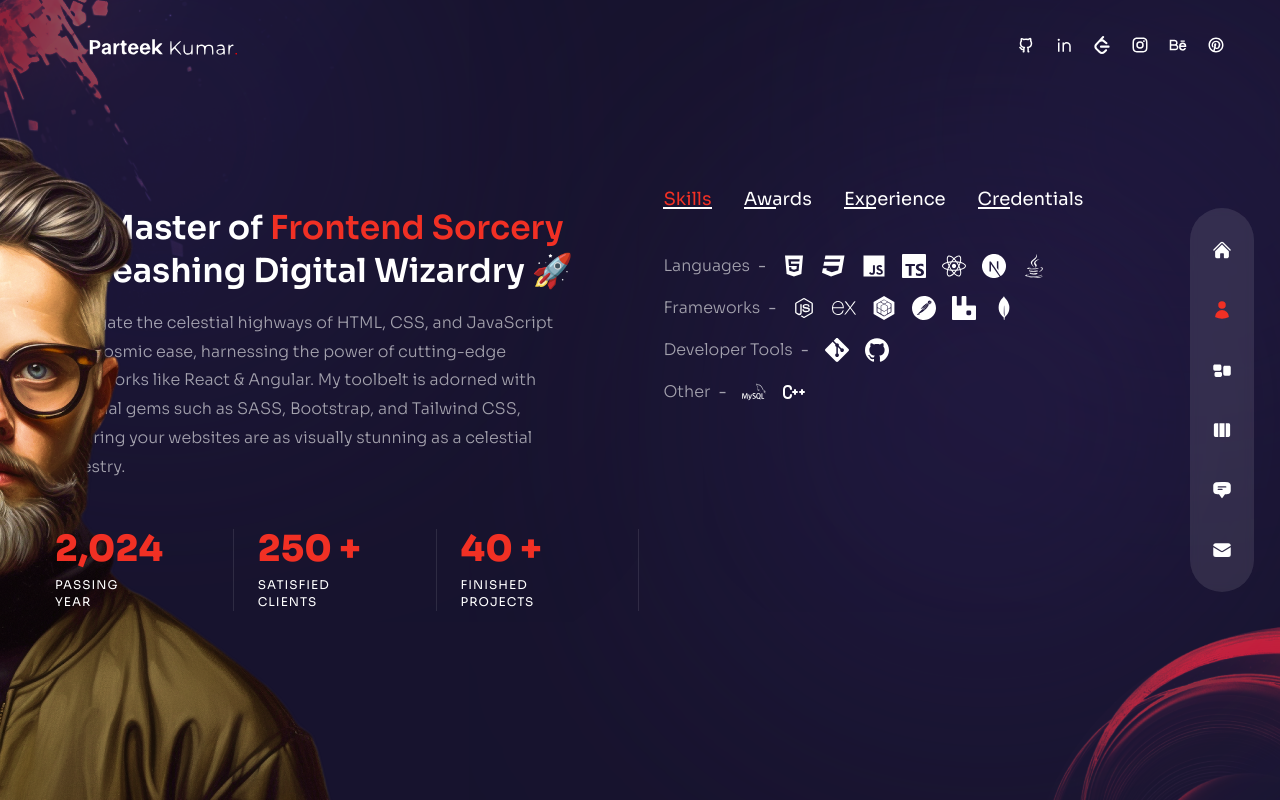
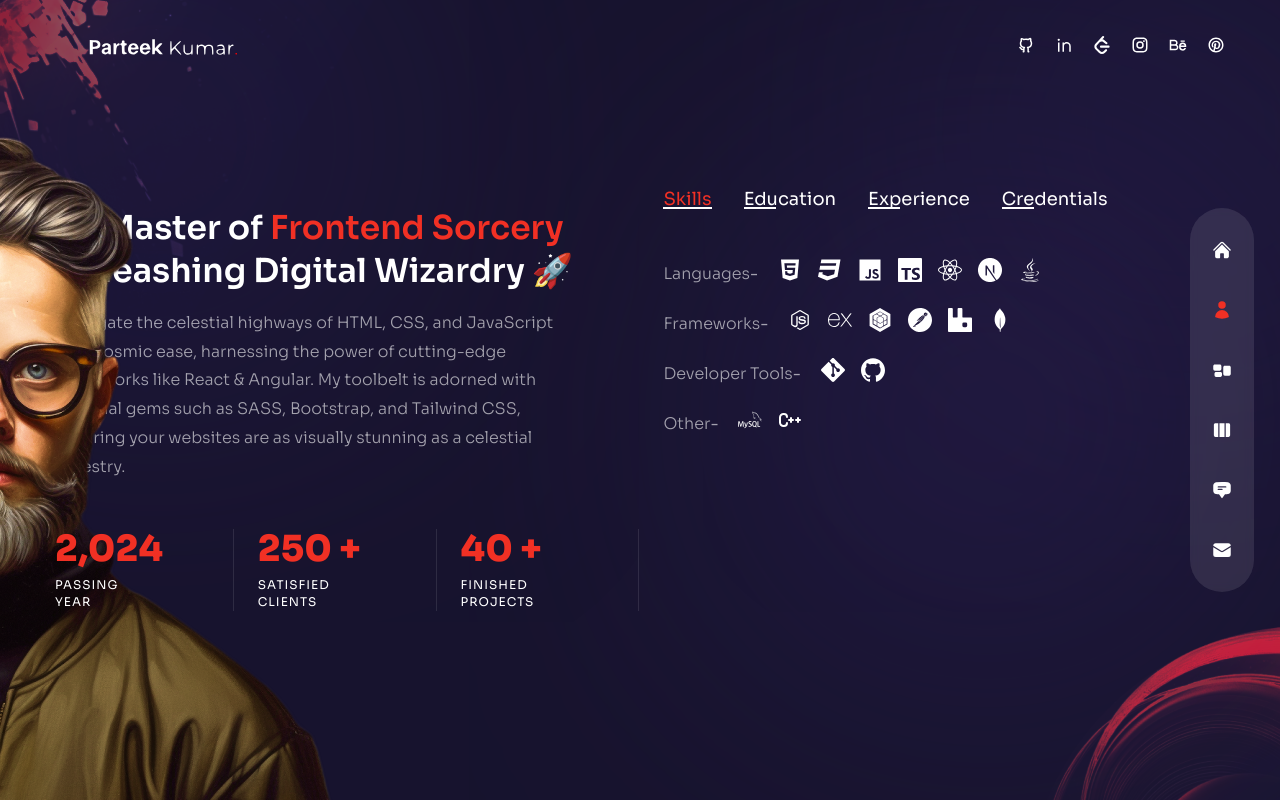
Before and after one commit to parteek2813/Portfolio-Nextjs, a Next.js app: page /about in a window 1280 px wide. Built offline with nearby package versions, Linux system fonts and the light colour scheme.

Commit message:
Added contents

```diff
--- a/pages/about/index.js
+++ b/pages/about/index.js
@@ -76,15 +76,25 @@ const aboutData = [
     ],
   },
   {
-    title: "awards",
+    title: "Education",
     info: [
       {
-        title: "Webby Awards - Honoree",
-        stage: "2011 - 2012",
+        title: "Panjab University, Hoshiarpur ",
+        stage: "2020 - 2024",
+        standard: "BE (IT)",
+        marks: "8.30/10 CGPA",
       },
       {
-        title: "Adobe Design Achievement Awards - Finalist",
-        stage: "2009 - 2010",
+        title: "Satyanand Public School, Gohana",
+        stage: "2019 - 2020",
+        standard: "Class 12th (PCM)",
+        marks: "91.4%",
+      },
+      {
+        title: "Satyanand Public School, Gohana",
+        stage: "2017 - 2018",
+        standard: "Class 10th",
+        marks: "92%",
       },
     ],
   },
@@ -246,9 +256,22 @@ const About = () => {
                   className="flex-1 flex flex-col md:flex-row max-w-max gap-x-2 items-center text-white/60"
                 >
                   {/* title */}
-                  <div className="font-light mb-2 md:mb-0">{item.title}</div>
-                  <div className="hidden md:flex">-</div>
-                  <div> {item.stage} </div>
+                  <div className="flex  flex-col mt-2">
+                    <div className="flex flex-row ">
+                      <div className="font-light mb-2  md:mb-0 ">
+                        {item.title}
+                      </div>
+                      <div className="hidden md:flex">-</div>
+                      <div className="ml-3"> {item.stage} </div>
+                    </div>
+
+                    <div className="flex flex-row ">
+                      <div className="font-light mb-2  md:mb-0">
+                        {item.standard}
+                      </div>
+                      <div className="ml-3 font-bold"> {item.marks} </div>
+                    </div>
+                  </div>
 
                   <div className="flex gap-x-4">
                     {/* icons */}
```
